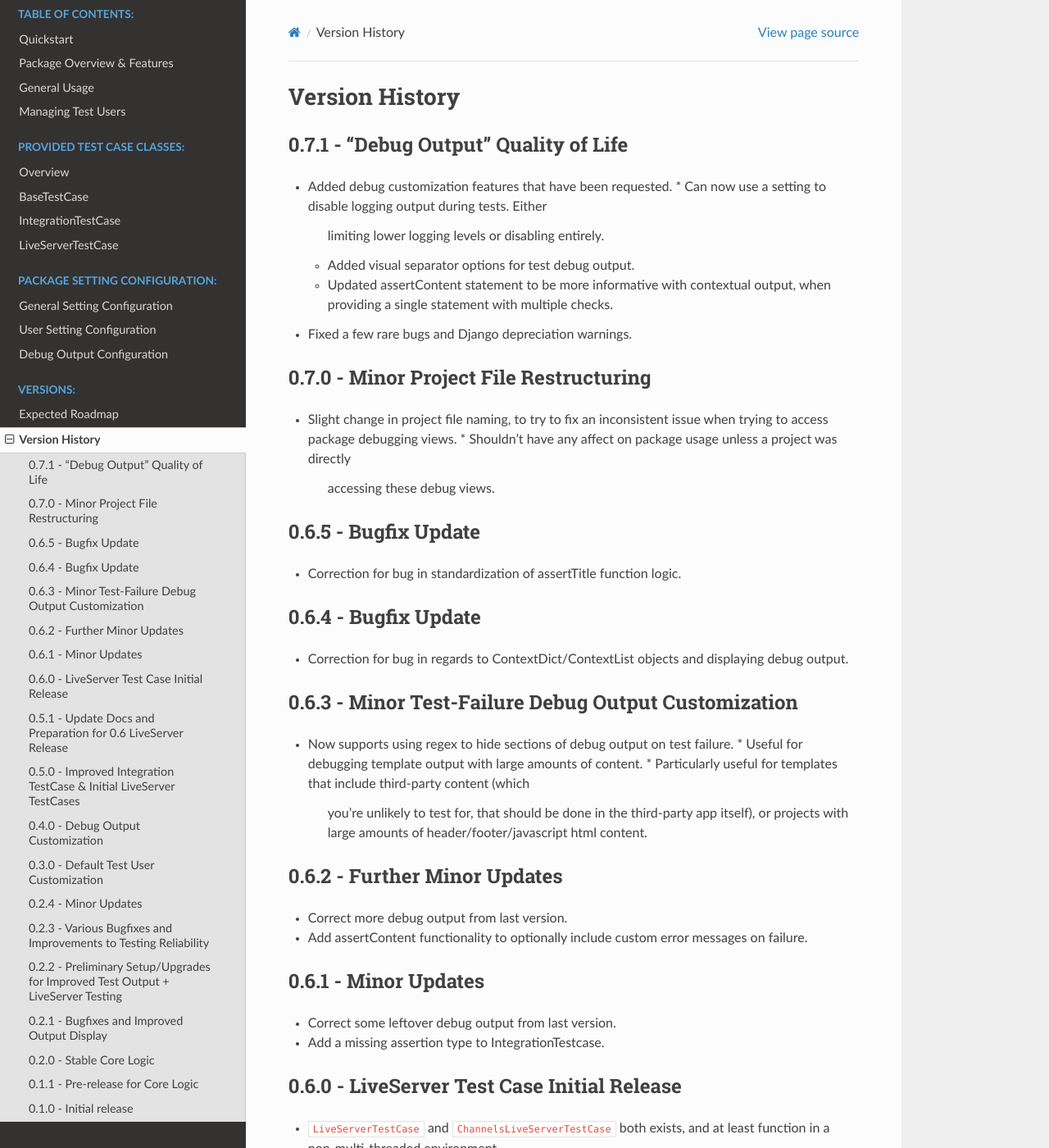
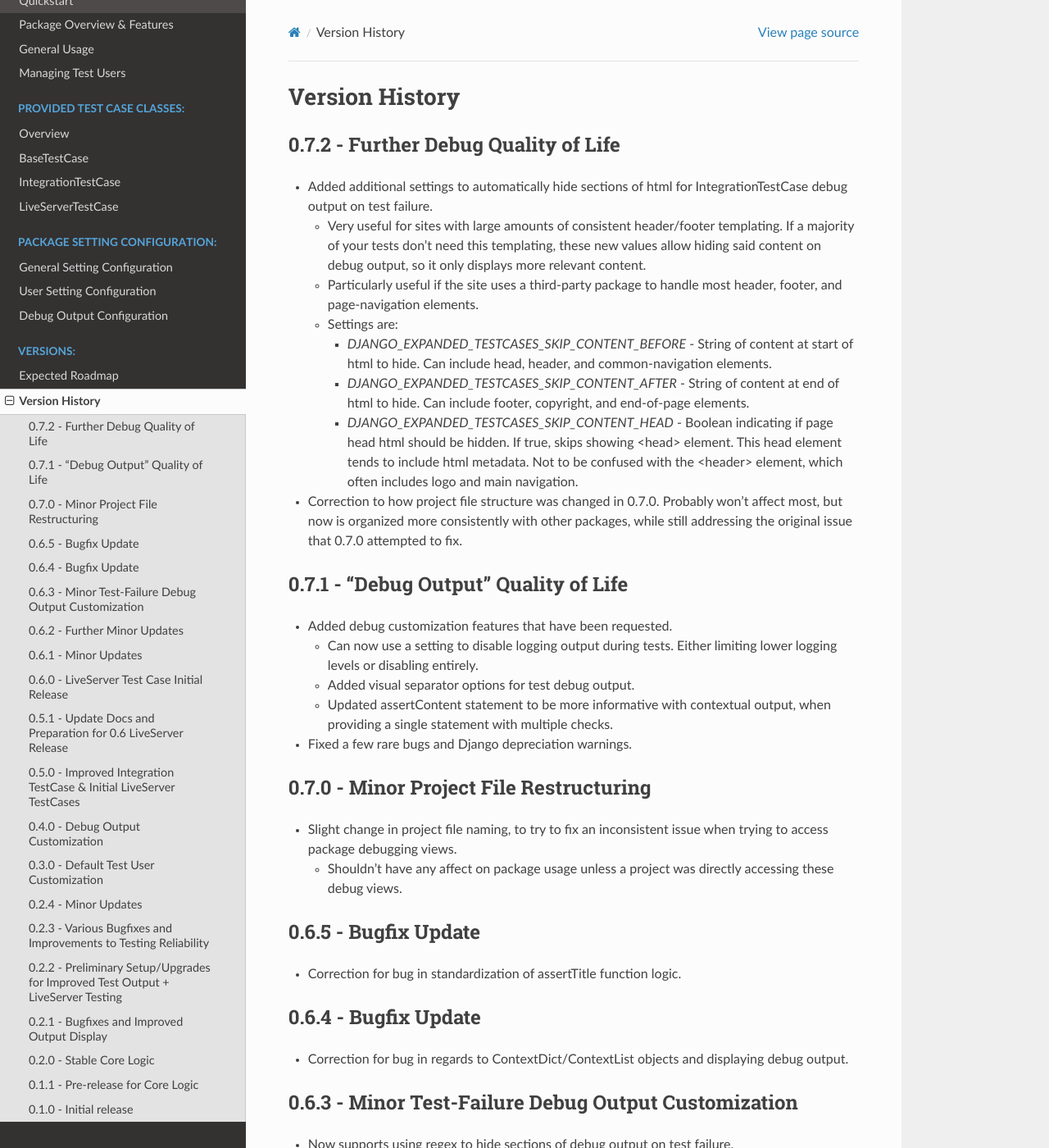
Before and after one commit to brodriguez8774/django-expanded-test-cases, a Sphinx documentation site: the page built from docs/source/version_history.rst, in a window 1280 px wide and 1400 px high. Shown: the whole window at 82% size. Built offline with Sphinx 7.4.7 and the Read the Docs theme 2.0.0, drawn with Linux system fonts in a browser that asks for light colours; some of the changed text lies outside the part shown.

Commit message:
Update project version docs

```diff
--- a/docs/source/version_history.rst
+++ b/docs/source/version_history.rst
@@ -2,40 +2,87 @@ Version History
 ***************
 
 
+
+0.7.2 - Further Debug Quality of Life
+=====================================
+
+* Added additional settings to automatically hide sections of html for
+  IntegrationTestCase debug output on test failure.
+
+  * Very useful for sites with large amounts of consistent header/footer
+    templating. If a majority of your tests don't need this templating, these
+    new values allow hiding said content on debug output, so it only displays
+    more relevant content.
+
+  * Particularly useful if the site uses a third-party package to handle most
+    header, footer, and page-navigation elements.
+
+  * Settings are:
+
+    * `DJANGO_EXPANDED_TESTCASES_SKIP_CONTENT_BEFORE` - String of content
+      at start of html to hide. Can include head, header, and common-navigation
+      elements.
+
+    * `DJANGO_EXPANDED_TESTCASES_SKIP_CONTENT_AFTER` - String of content at
+      end of html to hide. Can include footer, copyright, and end-of-page
+      elements.
+
+    * `DJANGO_EXPANDED_TESTCASES_SKIP_CONTENT_HEAD` - Boolean indicating if page
+      head html should be hidden. If true, skips showing <head> element. This
+      head element tends to include html metadata. Not to be confused with the
+      <header> element, which often includes logo and main navigation.
+
+* Correction to how project file structure was changed in 0.7.0. Probably won't
+  affect most, but now is organized more consistently with other packages,
+  while still addressing the original issue that 0.7.0 attempted to fix.
+
+
 0.7.1 - "Debug Output" Quality of Life
 ======================================
+
 * Added debug customization features that have been requested.
+
   * Can now use a setting to disable logging output during tests. Either
     limiting lower logging levels or disabling entirely.
+
   * Added visual separator options for test debug output.
+
   * Updated assertContent statement to be more informative with contextual
     output, when providing a single statement with multiple checks.
+
 * Fixed a few rare bugs and Django depreciation warnings.
 
 
 0.7.0 - Minor Project File Restructuring
 ========================================
+
 * Slight change in project file naming, to try to fix an inconsistent issue when
   trying to access package debugging views.
+
   * Shouldn't have any affect on package usage unless a project was directly
     accessing these debug views.
 
 
 0.6.5 - Bugfix Update
 =====================
+
 * Correction for bug in standardization of assertTitle function logic.
 
 
 0.6.4 - Bugfix Update
 =====================
+
 * Correction for bug in regards to ContextDict/ContextList objects and
   displaying debug output.
 
 
 0.6.3 - Minor Test-Failure Debug Output Customization
 =====================================================
+
 * Now supports using regex to hide sections of debug output on test failure.
+
   * Useful for debugging template output with large amounts of content.
+
   * Particularly useful for templates that include third-party content (which
     you're unlikely to test for, that should be done in the third-party app
     itself), or projects with large amounts of header/footer/javascript html
@@ -44,22 +91,29 @@ Version History
 
 0.6.2 - Further Minor Updates
 =============================
+
 * Correct more debug output from last version.
+
 * Add assertContent functionality to optionally include custom error messages on failure.
 
 
 0.6.1 - Minor Updates
 =====================
+
 * Correct some leftover debug output from last version.
+
 * Add a missing assertion type to IntegrationTestcase.
 
 
 0.6.0 - LiveServer Test Case Initial Release
 ============================================
+
 * ``LiveServerTestCase`` and ``ChannelsLiveServerTestCase`` both exists, and at
   least function in a non-multi-threaded environment.
+
     * Seems to have some issues in multi-threaded testing environments. Needs
       further examination.
+
     * New documentation for this is fairly non-existent at the moment. All
       test case options are available to view at
       ``<project_root>/django_expanded_text_cases/`text_cases/constants.py``.
@@ -67,19 +121,23 @@ Version History
 
 0.5.1 - Update Docs and Preparation for 0.6 LiveServer Release
 ==============================================================
+
 * Updated/corrected docs.
+
 * Updated beta LiveServer classes to function with Chromedriver version 115 and
   higher.
 
 
 0.5.0 - Improved Integration TestCase & Initial LiveServer TestCases
 ====================================================================
+
 * Generally reworked/improved how URLs are handled in response assertions.
 
   * All **assertResponse** type calls take args for additional parameters for
     url parsing, provided as args or kwargs (for Django
     `reverse <https://docs.djangoproject.com/en/4.2/ref/urlresolvers/#reverse>`_
     calls), or query_parameters (for GET style url calls).
+
   * These parameters can be sent for both standard url resolving, and redirect
     url resolving.
 
@@ -117,6 +175,7 @@ Version History
 
 * Updates project settings to allow better customization of debug output upon
   UnitTest failure.
+
 * Also refactors existing settings to be more consistent and uniform.
 
   * Some existing settings names have changed.
@@ -131,6 +190,7 @@ Version History
   Integration/Response test.
 
   * For more details, see :ref:`configuration/users:Configuring Test Users`.
+
   * As part of this change, the default way of handling users has changed.
     Original default handling was equivalent to ``relaxed``, but now is
     equivalent to ``anonymous`` to better match with Django's default behavior.
@@ -146,6 +206,7 @@ Version History
 ================================================================
 
 * Fixed multiple various bugs and potential inconsistencies with test handling.
+
 * Updated Integration content check to indicate when a value matches all except
   for text capitalization.
 
@@ -161,6 +222,7 @@ Version History
 * Start of LiveServer/Selenium testing classes.
 
   * Definitely in a "pre-release" state and not yet viable for use.
+
   * For now, continue to use the default Django/Selenium LiveServer testing
     classes.
 
@@ -169,6 +231,7 @@ Version History
 ============================================
 
 * Generally improve project debug print output, including basic coloring.
+
 * Bug corrections.
 
 
@@ -176,7 +239,9 @@ Version History
 =========================
 
 * Core TestCase classes seem stable and tested in a real project environment.
+
 * Improved/cleaned general assertion error messages.
+
 * Improved functionality of AssertContent function.
 
 
@@ -184,8 +249,11 @@ Version History
 ==================================
 
 * Most "core" functionality implemented.
+
 * **BaseTestCase** and **IntegrationTestCase** classes created.
+
 * Initial docs created.
+
 * Generally ready for version 0.2. Will update after live testing in actual
   projects, as a proper dependency.
 
@@ -194,6 +262,9 @@ Version History
 =======================
 
 * First release.
+
 * Very much WIP and subject to change.
+
 * Minimal functionality.
+
 * Not recommended for import/use in a live production project.
```
Also changed, not shown: docs/source/api/django_expanded_test_cases.constants.rst (added, +45 -0 lines).
